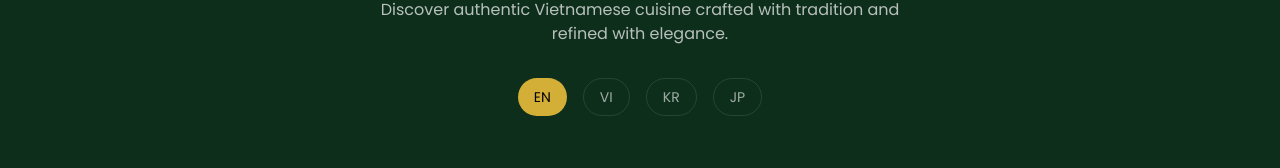
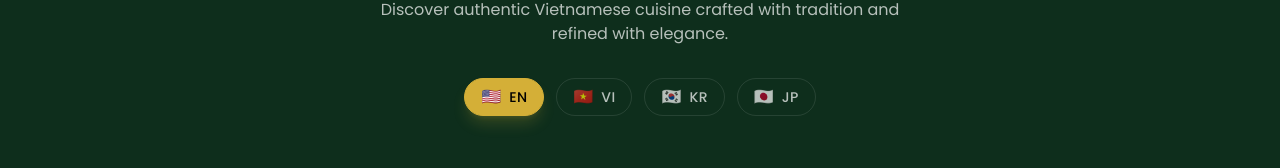
Before and after one commit to pavsumin/bep-cuon-restaurant, a Next.js app: page /menu in a window 1280 px wide. Shown: the part 194-362 px from the top of the page. Built offline with nearby package versions, Linux system fonts and the light colour scheme.

Commit message:
WIP: MenuPage. Flags for lang switcher added

```diff
--- a/components/menu/MenuPage.tsx
+++ b/components/menu/MenuPage.tsx
@@ -52,20 +52,42 @@ export default function MenuPage() {
 				</p>
 
 				{/* Language Switcher */}
-				<div className='mt-8 flex justify-center gap-4'>
-					{locales.map(lang => (
+				<div className='mt-8 flex justify-center gap-3 flex-wrap'>
+					{locales.map(lang => {
+						const flags: Record<Locale, string> = {
+							en: '🇺🇸',
+							vi: '🇻🇳',
+							kr: '🇰🇷',
+							jp: '🇯🇵',
+						}
+
+						return (
 							<button
 								key={lang}
 								onClick={() => setLocale(lang)}
-							className={`cursor-pointer px-4 py-2 rounded-full text-sm transition-all ${
+								className={`
+          cursor-pointer
+          flex items-center gap-2
+          px-4 py-2
+          rounded-full
+          text-sm
+          transition-all duration-300
+          border
+          ${
 						locale === lang
-									? 'bg-[#d4af37] text-black'
-									: 'text-white/60 hover:text-white border border-white/10'
-							}`}
+							? 'bg-[#d4af37] text-black border-[#d4af37] shadow-lg shadow-[#d4af37]/20'
+							: 'text-white/70 border-white/10 hover:border-[#d4af37]/40 hover:text-white'
+					}
+        `}
 							>
+								<span className='text-base leading-none'>{flags[lang]}</span>
+
+								<span className='font-medium tracking-wide'>
 									{lang.toUpperCase()}
+								</span>
 							</button>
-					))}
+						)
+					})}
 				</div>
 			</section>
 
```
Lines whose indentation alone changed are shown as unchanged.
